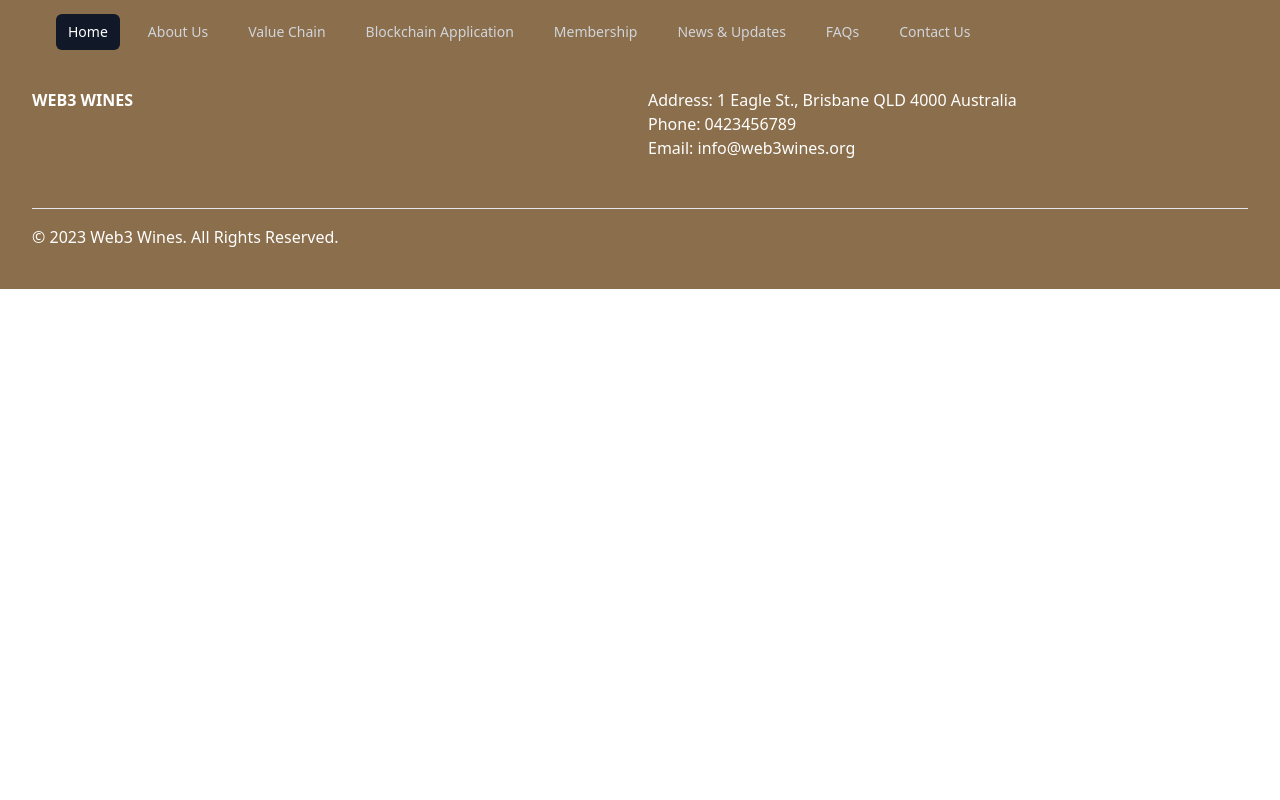
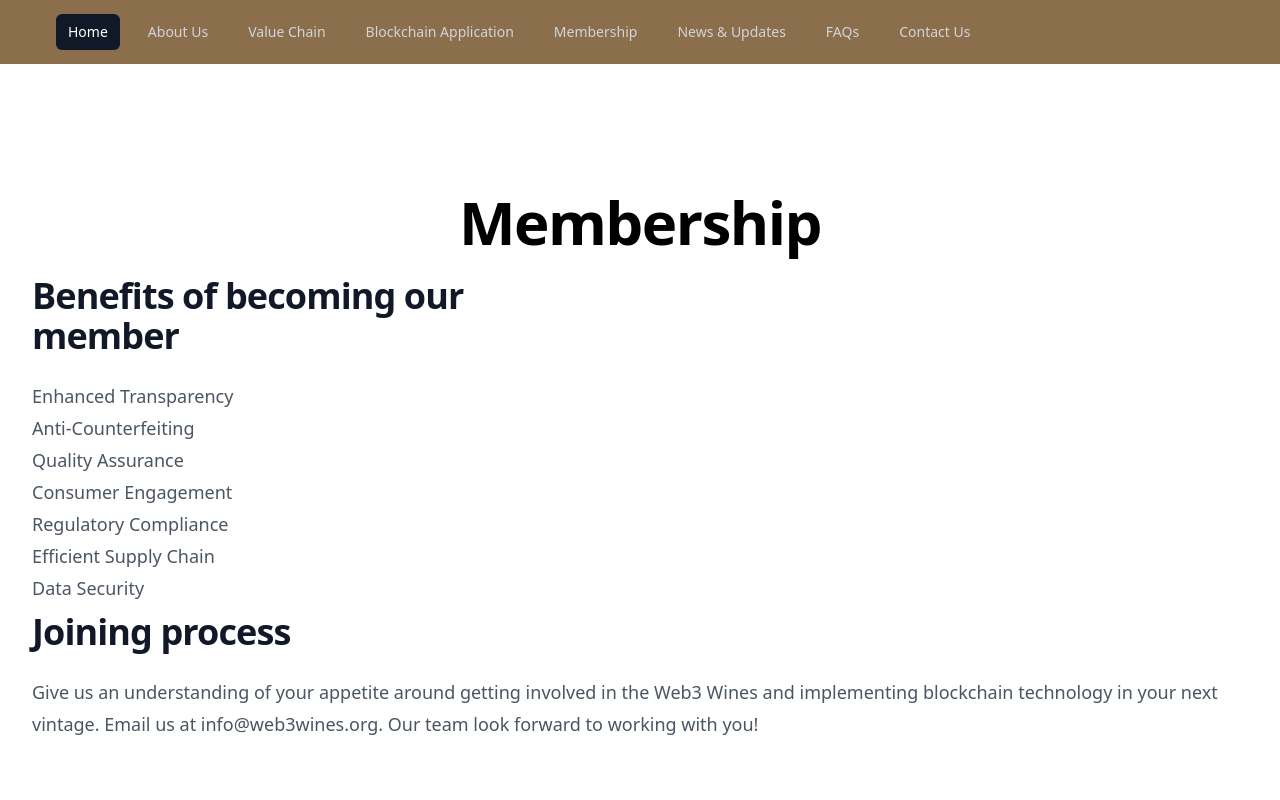
Before and after one commit to dltxio/web3wines-website, a React (Vite) app: page /membership in a window 1280 px wide. Shown: the top 800 px of the page. Built offline with nearby package versions, Linux system fonts and the light colour scheme; a web font is replaced by a local one; what tailwind-heropatterns would draw is missing.

Commit message:
working on Membership page

```diff
--- a/src/pages/Membership.tsx
+++ b/src/pages/Membership.tsx
@@ -11,7 +11,35 @@ const Membership: React.FC = () => {
 
     return (
         <PageLayout>
+            <div className="overflow-hidden bg-white py-24 sm:py-32">
+                <h2 className="text-4xl font-bold tracking-tight text-black text-center sm:text-6xl">Membership</h2>
+                <div className="mx-auto max-w-7xl px-6 lg:px-8">
+                    <div className="mx-auto grid max-w-2xl grid-cols-1 gap-x-8 gap-y-16 sm:gap-y-20 lg:mx-0 lg:max-w-none lg:grid-cols-2">
+                        <div className="lg:pr-8 lg:pt-4">
+                            <div className="lg:max-w-lg">
+                                <p className="mt-2 text-3xl font-bold tracking-tight text-gray-900 sm:text-4xl">Benefits of becoming our member</p>
+                                <ul className="mt-6 text-lg leading-8 text-gray-600">
+                                    <li>Enhanced Transparency</li>
+                                    <li>Anti-Counterfeiting</li>
+                                    <li>Quality Assurance</li>
+                                    <li>Consumer Engagement</li>
+                                    <li>Regulatory Compliance</li>
+                                    <li>Efficient Supply Chain</li>
+                                    <li>Data Security</li>
+                                </ul>
 
+                            </div>
+                        </div>
+                    </div>
+                    <div>
+                        <p className="mt-2 text-3xl font-bold tracking-tight text-gray-900 sm:text-4xl">Joining process</p>
+                        <p className="mt-6 text-lg leading-8 text-gray-600">
+                            Give us an understanding of your appetite around getting involved in the Web3 Wines and implementing blockchain
+                            technology in your next vintage. Email us at info@web3wines.org. Our team look forward to working with you!
+                        </p>
+                    </div>
+                </div>
+            </div>
         </PageLayout>
     );
 };
```
